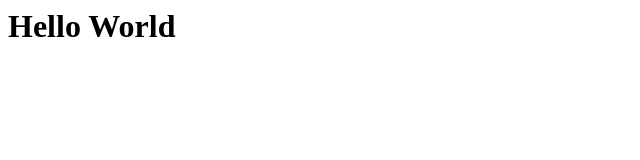
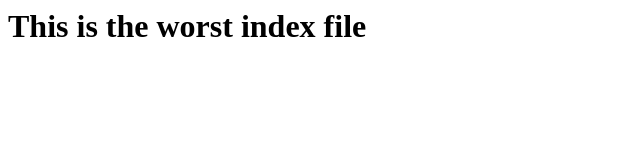
Before and after one commit to harishdevops2625/devops, a plain HTML site: page index.html in a window 1280 px wide. Shown: the whole page, without its empty margins (0-640 px from the left). Drawn offline with Linux system fonts and the light colour scheme.

Commit message:
index file

```diff
--- a/index.html
+++ b/index.html
@@ -1 +1 @@
-<h1> Hello World </h1>
+<h1> This is the worst index file </h1>
```
